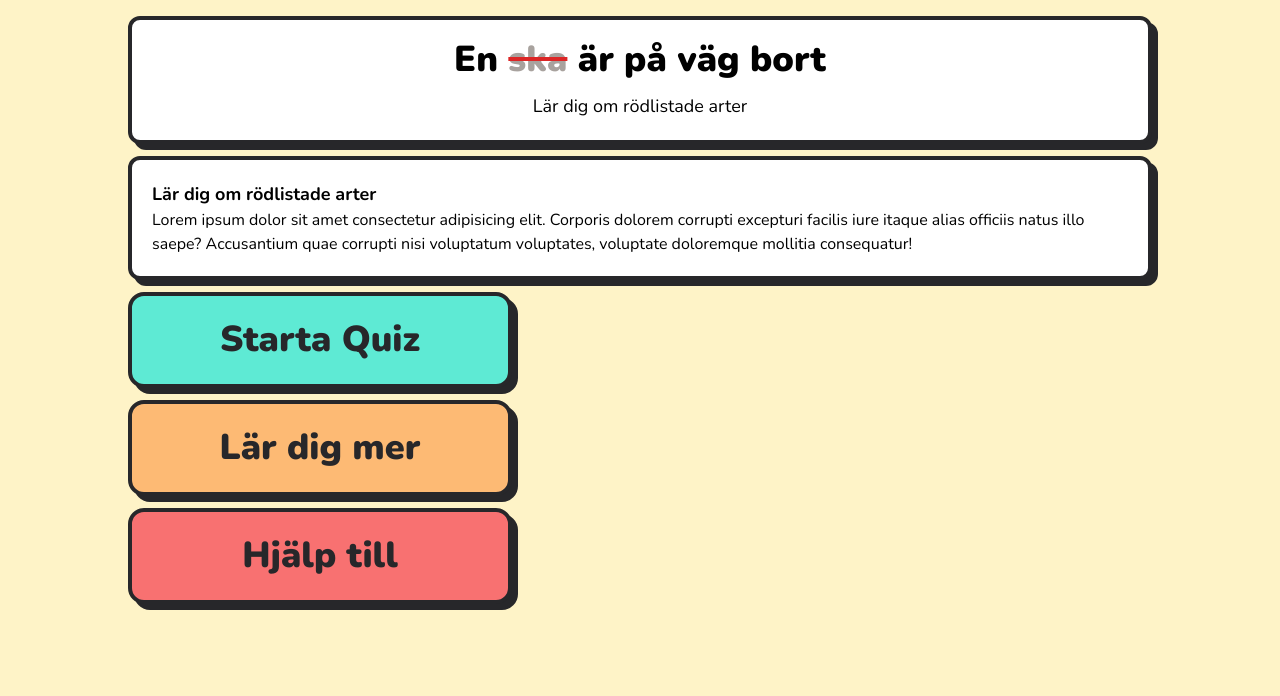
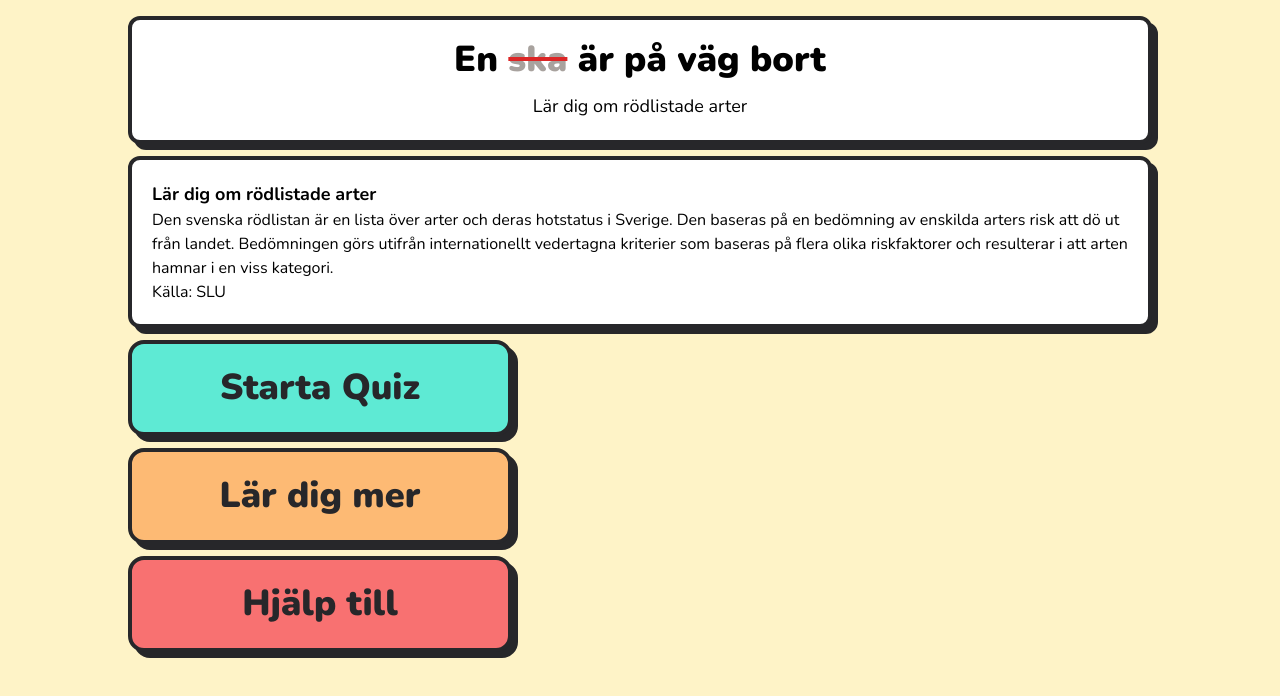
Before and after one commit to thejoltjoker/FSU23D-assignment-03, a website: page quiz/index.html in a window 1280 px wide. Drawn offline with nearby package versions, Linux system fonts and the light colour scheme; files that its build step writes are made by us from their sources.

Commit message:
Add text about redlist

```diff
--- a/quiz/index.html
+++ b/quiz/index.html
@@ -25,9 +25,10 @@
       </div>
       <div class="bg-white border-4 border-zinc-800 rounded-xl overflow-hidden p-2 sm:p-3 md:p-5 drop-shadow-card mt-3">
         <p class="text-lg font-bold">Lär dig om rödlistade arter</p>
-        <p>Lorem ipsum dolor sit amet consectetur adipisicing elit. Corporis dolorem corrupti excepturi facilis iure
-          itaque alias officiis natus illo saepe? Accusantium quae corrupti nisi voluptatum voluptates, voluptate
-          doloremque mollitia consequatur!</p>
+        <p>
+          Den svenska rödlistan är en lista över arter och deras hotstatus i Sverige. Den baseras på en bedömning av enskilda arters risk att dö ut från landet. Bedömningen görs utifrån internationellt vedertagna kriterier som baseras på flera olika riskfaktorer och resulterar i att arten hamnar i en viss kategori.<br>
+          <span>Källa: <a href="">SLU</a></span>
+        </p>
       </div>
       <a href="./quiz.html"
         class="w-full md:max-w-sm text-center transition bg-teal-300  hover:bg-red-400 border-4 border-zinc-800 rounded-2xl overflow-hidden cursor-pointer p-4 md:p-6 drop-shadow-card text-zinc-800 group-hover:text-red-950 text-xl md:text-4xl font-extrabold md:font-black flex-grow md:flex-grow-0 mt-3">
```
